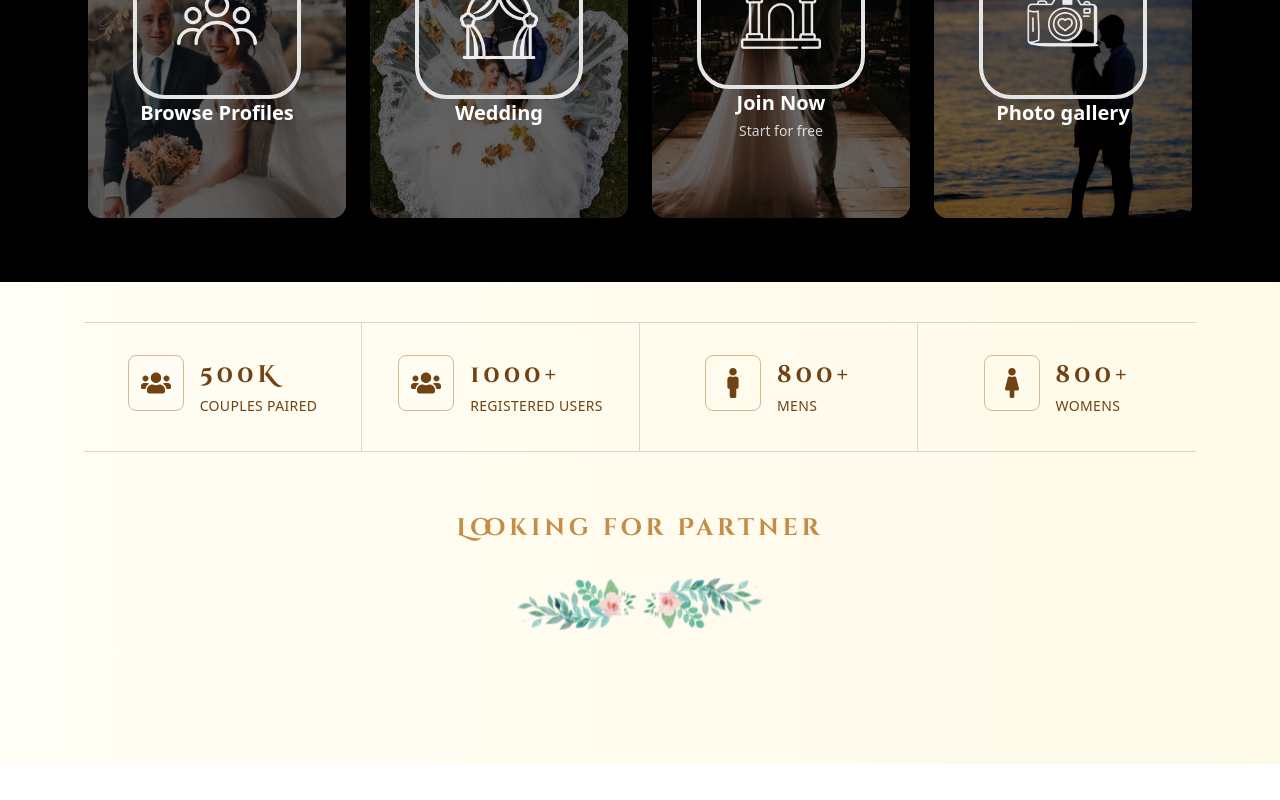
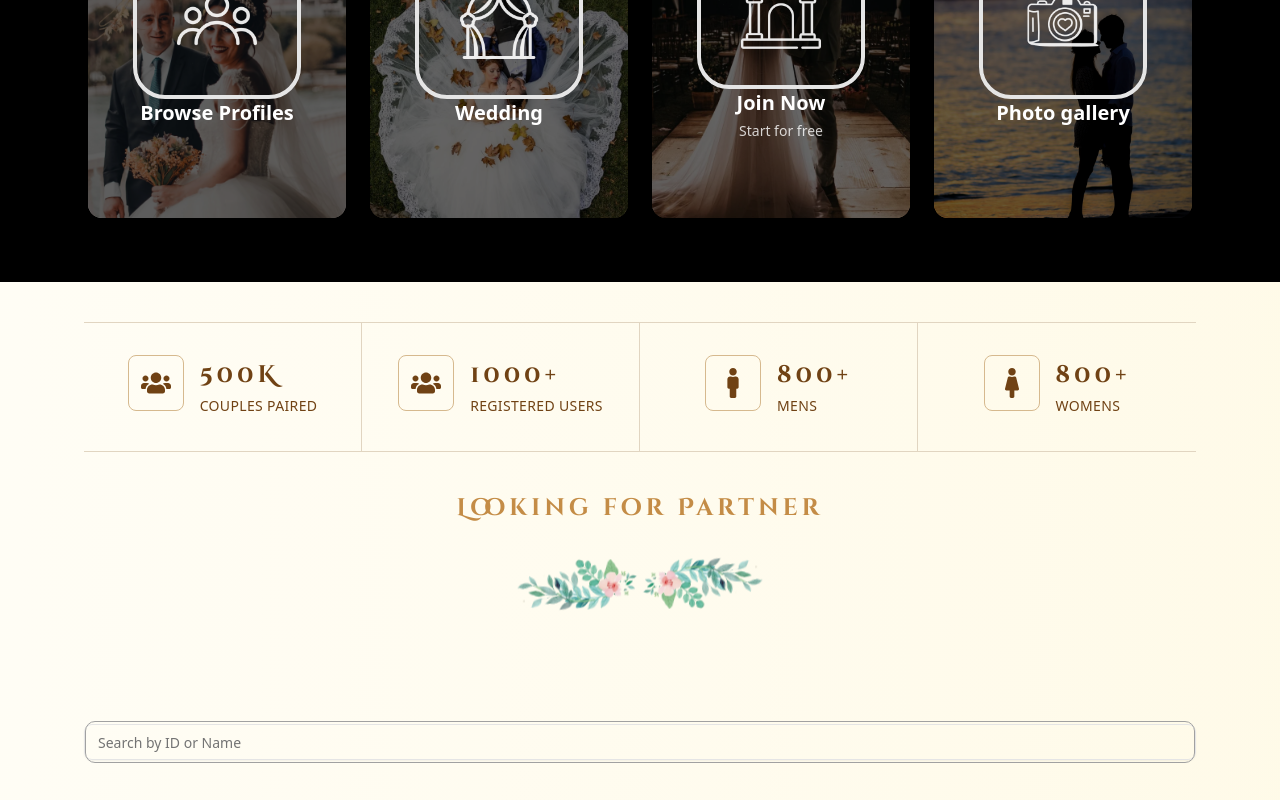
Before and after one commit to devilra/indolankamatrimony, a Next.js app in the folder frontent/: page / in a window 1280 px wide. Shown: the part 1127-1927 px from the top of the page. Before the commit the page ends 1891 px from the top, so only its background shows below. Built offline with nearby package versions, Linux system fonts and the light colour scheme.

Commit message:
Initialize projex

```diff
--- a/frontent/app/Components/HomePage.jsx
+++ b/frontent/app/Components/HomePage.jsx
@@ -2,6 +2,7 @@
 import React, { useEffect, useState } from "react";
 import Services from "./Services";
 import StatsSection from "./StatsSection";
+import Parterns from "./Parterns";
 
 const images = ["/banner/b1.webp", "/banner/b2.webp"];
 
@@ -43,6 +44,9 @@ const HomePage = () => {
       </div>
       <div className="bg-gradient-to-r from-amber-50/50 to-amber-100/40">
         <StatsSection />
+        <div>
+          <Parterns />
+        </div>
       </div>
     </div>
   );
--- /dev/null
+++ b/frontent/app/Components/Parterns.jsx
@@ -0,0 +1,19 @@
+"use client";
+
+import { InputGroup, InputGroupInput } from "@/components/ui/input-group";
+import React from "react";
+
+const Parterns = () => {
+  return (
+    <div className="pb-10 max-w-6xl px-5 md:px-5 mx-auto">
+      <InputGroup>
+        <InputGroupInput
+          className="border border-neutral-400 py-5 rounded-lg"
+          placeholder="Search by ID or Name"
+        />
+      </InputGroup>
+    </div>
+  );
+};
+
+export default Parterns;
--- a/frontent/app/Components/StatsSection.jsx
+++ b/frontent/app/Components/StatsSection.jsx
@@ -55,7 +55,7 @@ const StatsSection = () => {
           </div>
         ))}
       </div>
-      <div className="py-15 ">
+      <div className="py-10 ">
         <h1 className="cinzel_font text-center font-semibold text-2xl md:text-3xl lg:text-2xl text-[#C48C46]">
           Looking for Partner
         </h1>
--- /dev/null
+++ b/frontent/components/ui/button.jsx
@@ -0,0 +1,56 @@
+import * as React from "react"
+import { Slot } from "@radix-ui/react-slot"
+import { cva } from "class-variance-authority";
+
+import { cn } from "@/lib/utils"
+
+const buttonVariants = cva(
+  "inline-flex items-center justify-center gap-2 whitespace-nowrap rounded-md text-sm font-medium transition-all disabled:pointer-events-none disabled:opacity-50 [&_svg]:pointer-events-none [&_svg:not([class*='size-'])]:size-4 shrink-0 [&_svg]:shrink-0 outline-none focus-visible:border-ring focus-visible:ring-ring/50 focus-visible:ring-[3px] aria-invalid:ring-destructive/20 dark:aria-invalid:ring-destructive/40 aria-invalid:border-destructive",
+  {
+    variants: {
+      variant: {
+        default: "bg-primary text-primary-foreground hover:bg-primary/90",
+        destructive:
+          "bg-destructive text-white hover:bg-destructive/90 focus-visible:ring-destructive/20 dark:focus-visible:ring-destructive/40 dark:bg-destructive/60",
+        outline:
+          "border bg-background shadow-xs hover:bg-accent hover:text-accent-foreground dark:bg-input/30 dark:border-input dark:hover:bg-input/50",
+        secondary:
+          "bg-secondary text-secondary-foreground hover:bg-secondary/80",
+        ghost:
+          "hover:bg-accent hover:text-accent-foreground dark:hover:bg-accent/50",
+        link: "text-primary underline-offset-4 hover:underline",
+      },
+      size: {
+        default: "h-9 px-4 py-2 has-[>svg]:px-3",
+        sm: "h-8 rounded-md gap-1.5 px-3 has-[>svg]:px-2.5",
+        lg: "h-10 rounded-md px-6 has-[>svg]:px-4",
+        icon: "size-9",
+        "icon-sm": "size-8",
+        "icon-lg": "size-10",
+      },
+    },
+    defaultVariants: {
+      variant: "default",
+      size: "default",
+    },
+  }
+)
+
+function Button({
+  className,
+  variant,
+  size,
+  asChild = false,
+  ...props
+}) {
+  const Comp = asChild ? Slot : "button"
+
+  return (
+    <Comp
+      data-slot="button"
+      className={cn(buttonVariants({ variant, size, className }))}
+      {...props} />
+  );
+}
+
+export { Button, buttonVariants }
--- /dev/null
+++ b/frontent/components/ui/input-group.jsx
@@ -0,0 +1,162 @@
+"use client"
+
+import * as React from "react"
+import { cva } from "class-variance-authority";
+
+import { cn } from "@/lib/utils"
+import { Button } from "@/components/ui/button"
+import { Input } from "@/components/ui/input"
+import { Textarea } from "@/components/ui/textarea"
+
+function InputGroup({
+  className,
+  ...props
+}) {
+  return (
+    <div
+      data-slot="input-group"
+      role="group"
+      className={cn(
+        "group/input-group border-input dark:bg-input/30 relative flex w-full items-center rounded-md border shadow-xs transition-[color,box-shadow] outline-none",
+        "h-9 min-w-0 has-[>textarea]:h-auto",
+        // Variants based on alignment.
+        "has-[>[data-align=inline-start]]:[&>input]:pl-2",
+        "has-[>[data-align=inline-end]]:[&>input]:pr-2",
+        "has-[>[data-align=block-start]]:h-auto has-[>[data-align=block-start]]:flex-col has-[>[data-align=block-start]]:[&>input]:pb-3",
+        "has-[>[data-align=block-end]]:h-auto has-[>[data-align=block-end]]:flex-col has-[>[data-align=block-end]]:[&>input]:pt-3",
+        // Focus state.
+        "has-[[data-slot=input-group-control]:focus-visible]:border-ring has-[[data-slot=input-group-control]:focus-visible]:ring-ring/50 has-[[data-slot=input-group-control]:focus-visible]:ring-[3px]",
+        // Error state.
+        "has-[[data-slot][aria-invalid=true]]:ring-destructive/20 has-[[data-slot][aria-invalid=true]]:border-destructive dark:has-[[data-slot][aria-invalid=true]]:ring-destructive/40",
+        className
+      )}
+      {...props} />
+  );
+}
+
+const inputGroupAddonVariants = cva(
+  "text-muted-foreground flex h-auto cursor-text items-center justify-center gap-2 py-1.5 text-sm font-medium select-none [&>svg:not([class*='size-'])]:size-4 [&>kbd]:rounded-[calc(var(--radius)-5px)] group-data-[disabled=true]/input-group:opacity-50",
+  {
+    variants: {
+      align: {
+        "inline-start":
+          "order-first pl-3 has-[>button]:ml-[-0.45rem] has-[>kbd]:ml-[-0.35rem]",
+        "inline-end":
+          "order-last pr-3 has-[>button]:mr-[-0.45rem] has-[>kbd]:mr-[-0.35rem]",
+        "block-start":
+          "order-first w-full justify-start px-3 pt-3 [.border-b]:pb-3 group-has-[>input]/input-group:pt-2.5",
+        "block-end":
+          "order-last w-full justify-start px-3 pb-3 [.border-t]:pt-3 group-has-[>input]/input-group:pb-2.5",
+      },
+    },
+    defaultVariants: {
+      align: "inline-start",
+    },
+  }
+)
+
+function InputGroupAddon({
+  className,
+  align = "inline-start",
+  ...props
+}) {
+  return (
+    <div
+      role="group"
+      data-slot="input-group-addon"
+      data-align={align}
+      className={cn(inputGroupAddonVariants({ align }), className)}
+      onClick={(e) => {
+        if ((e.target).closest("button")) {
+          return
+        }
+        e.currentTarget.parentElement?.querySelector("input")?.focus()
+      }}
+      {...props} />
+  );
+}
+
+const inputGroupButtonVariants = cva("text-sm shadow-none flex gap-2 items-center", {
+  variants: {
+    size: {
+      xs: "h-6 gap-1 px-2 rounded-[calc(var(--radius)-5px)] [&>svg:not([class*='size-'])]:size-3.5 has-[>svg]:px-2",
+      sm: "h-8 px-2.5 gap-1.5 rounded-md has-[>svg]:px-2.5",
+      "icon-xs":
+        "size-6 rounded-[calc(var(--radius)-5px)] p-0 has-[>svg]:p-0",
+      "icon-sm": "size-8 p-0 has-[>svg]:p-0",
+    },
+  },
+  defaultVariants: {
+    size: "xs",
+  },
+})
+
+function InputGroupButton({
+  className,
+  type = "button",
+  variant = "ghost",
+  size = "xs",
+  ...props
+}) {
+  return (
+    <Button
+      type={type}
+      data-size={size}
+      variant={variant}
+      className={cn(inputGroupButtonVariants({ size }), className)}
+      {...props} />
+  );
+}
+
+function InputGroupText({
+  className,
+  ...props
+}) {
+  return (
+    <span
+      className={cn(
+        "text-muted-foreground flex items-center gap-2 text-sm [&_svg]:pointer-events-none [&_svg:not([class*='size-'])]:size-4",
+        className
+      )}
+      {...props} />
+  );
+}
+
+function InputGroupInput({
+  className,
+  ...props
+}) {
+  return (
+    <Input
+      data-slot="input-group-control"
+      className={cn(
+        "flex-1 rounded-none border-0 bg-transparent shadow-none focus-visible:ring-0 dark:bg-transparent",
+        className
+      )}
+      {...props} />
+  );
+}
+
+function InputGroupTextarea({
+  className,
+  ...props
+}) {
+  return (
+    <Textarea
+      data-slot="input-group-control"
+      className={cn(
+        "flex-1 resize-none rounded-none border-0 bg-transparent py-3 shadow-none focus-visible:ring-0 dark:bg-transparent",
+        className
+      )}
+      {...props} />
+  );
+}
+
+export {
+  InputGroup,
+  InputGroupAddon,
+  InputGroupButton,
+  InputGroupText,
+  InputGroupInput,
+  InputGroupTextarea,
+}
--- /dev/null
+++ b/frontent/components/ui/input.jsx
@@ -0,0 +1,24 @@
+import * as React from "react"
+
+import { cn } from "@/lib/utils"
+
+function Input({
+  className,
+  type,
+  ...props
+}) {
+  return (
+    <input
+      type={type}
+      data-slot="input"
+      className={cn(
+        "file:text-foreground placeholder:text-muted-foreground selection:bg-primary selection:text-primary-foreground dark:bg-input/30 border-input h-9 w-full min-w-0 rounded-md border bg-transparent px-3 py-1 text-base shadow-xs transition-[color,box-shadow] outline-none file:inline-flex file:h-7 file:border-0 file:bg-transparent file:text-sm file:font-medium disabled:pointer-events-none disabled:cursor-not-allowed disabled:opacity-50 md:text-sm",
+        "focus-visible:border-ring focus-visible:ring-ring/50 focus-visible:ring-[3px]",
+        "aria-invalid:ring-destructive/20 dark:aria-invalid:ring-destructive/40 aria-invalid:border-destructive",
+        className
+      )}
+      {...props} />
+  );
+}
+
+export { Input }
--- /dev/null
+++ b/frontent/components/ui/textarea.jsx
@@ -0,0 +1,20 @@
+import * as React from "react"
+
+import { cn } from "@/lib/utils"
+
+function Textarea({
+  className,
+  ...props
+}) {
+  return (
+    <textarea
+      data-slot="textarea"
+      className={cn(
+        "border-input placeholder:text-muted-foreground focus-visible:border-ring focus-visible:ring-ring/50 aria-invalid:ring-destructive/20 dark:aria-invalid:ring-destructive/40 aria-invalid:border-destructive dark:bg-input/30 flex field-sizing-content min-h-16 w-full rounded-md border bg-transparent px-3 py-2 text-base shadow-xs transition-[color,box-shadow] outline-none focus-visible:ring-[3px] disabled:cursor-not-allowed disabled:opacity-50 md:text-sm",
+        className
+      )}
+      {...props} />
+  );
+}
+
+export { Textarea }
--- a/frontent/package.json
+++ b/frontent/package.json
@@ -8,6 +8,7 @@
     "start": "next start"
   },
   "dependencies": {
+    "@radix-ui/react-slot": "^1.2.3",
     "class-variance-authority": "^0.7.1",
     "clsx": "^2.1.1",
     "framer-motion": "^12.23.24",
```
Also changed, not shown: 1 other file (tests, documents, lock files or other folders).
